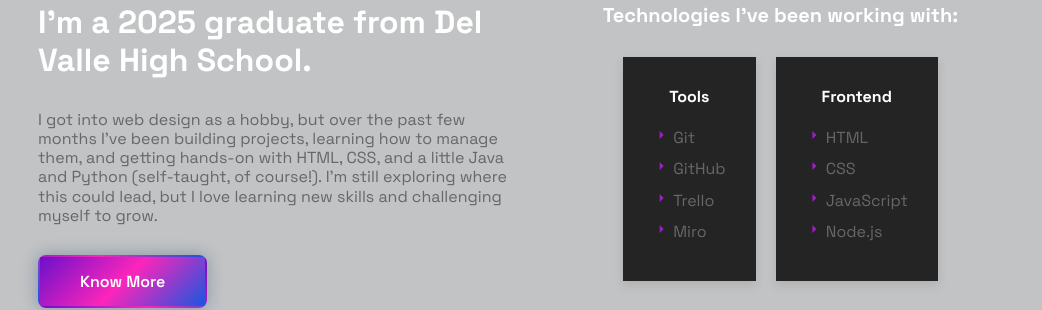
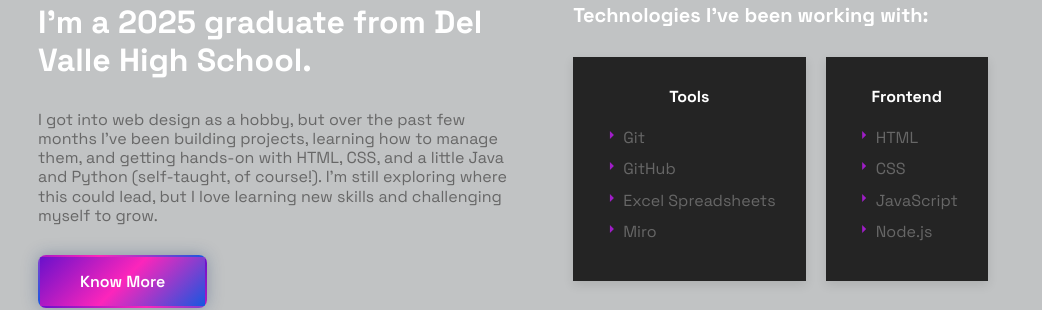
Before and after one commit to yahhdaplaya22/my_portfolio, a plain HTML site: page index.html in a window 1280 px wide. Shown: the part 1060-1370 px from the top of the page, without its empty margins (112-1154 px from the left). Drawn offline with nearby package versions, Linux system fonts and the light colour scheme.

Commit message:
changed line

```diff
--- a/index.html
+++ b/index.html
@@ -104,7 +104,7 @@
                                     <li class="skills__item"><i class="ri-arrow-right-s-fill"></i>
                                         GitHub</li>
                                     <li class="skills__item"><i class="ri-arrow-right-s-fill"></i>
-                                        Trello</li>
+                                        Excel Spreadsheets</li>
                                     <li class="skills__item"><i class="ri-arrow-right-s-fill"></i>
                                         Miro</li>
 
```
